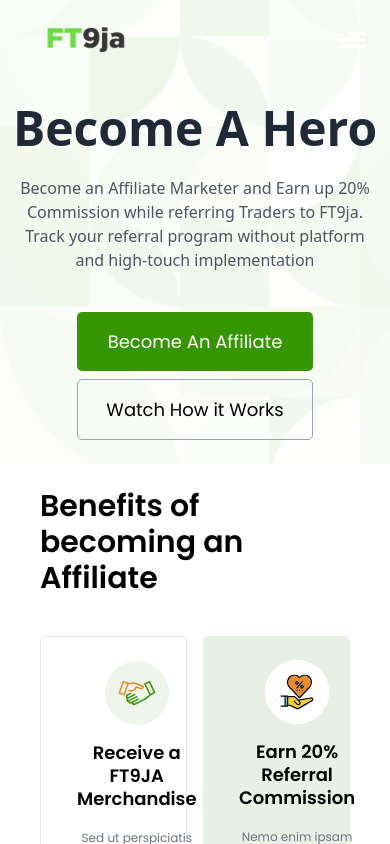
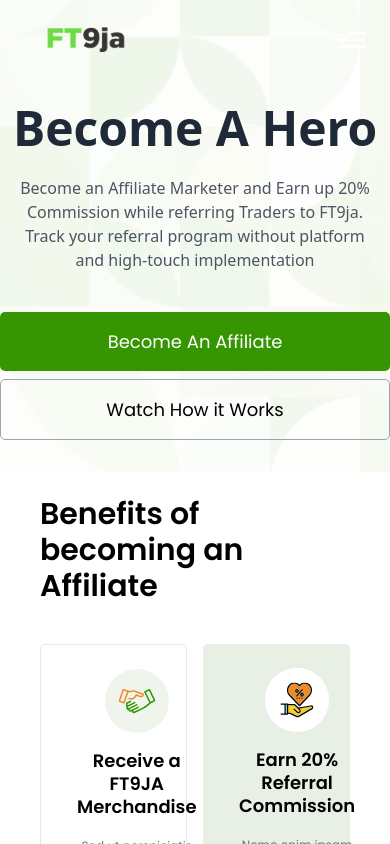
Before and after one commit to seunthegreat/FT9ja-Hero-main, a React (Vite) app: page / in a window 390 px wide. Shown: the top 844 px of the page. Built offline with nearby package versions, Linux system fonts and the light colour scheme.

Commit message:
Responsive Hero component config

```diff
--- a/src/App.jsx
+++ b/src/App.jsx
@@ -7,14 +7,14 @@
 
 const App = () =>(
   <div className={'bg-primary w-full overflow-hidden'}>
-   <div style= {{backgroundImage : `url(${bg})`}}>
+   <div style= {{backgroundImage : `url(${bg})`}} className={"xl:h-full lg:h-screen  md:h-screen xs:h-screen ss:h-screen sm:h-screen"}>
      <div className={`${styles.paddingX} ${styles.flexCenter}`}>
         <div className={`${styles.boxWidth}`}>
           <Navbar />
         </div>
       </div>
 
-      <div className={`${styles.flexStart} `}>
+      <div className={`${styles.flexStart} h-[100%] justify-center items-center`}>
         <div className={`${styles.boxWidth}`}>
           <Hero />
         </div>
--- a/src/components/Button.jsx
+++ b/src/components/Button.jsx
@@ -4,7 +4,7 @@
   <button
     type="button"
     className={`${small && "py-3 px-5" } py-4 px-7 ${!square ? "rounded-[5px]" : "rounded-[0px]"}  ${outline ? "border-gray-400 border" : "bg-button"}
-    font-poppins text-[18px] ${outline ? "text-black" : "text-primary"} outline-none ${styles} `}>
+    font-poppins text-[18px] ${outline ? "text-black" : "text-primary"} outline-none ${styles}`}>
     {title}
   </button>
 )
--- a/src/components/Hero.jsx
+++ b/src/components/Hero.jsx
@@ -3,12 +3,12 @@
 
 const Hero = (props) => (
   <section id="home" style = {{backgroundImage: props.backgroundImage }}>
-    <div className={`flex justify-center items-center flex-col ${styles.paddingY}`}>
-      <h1 className="text-5xl font-bold text-center text-gray-800 md:text-6xl lg:text-7xl xl:text-8xl ">Become A Hero</h1>
+    <div className={`flex justify-center items-center flex-col sm:py-24 py-6`}>
+      <h1 className="text-5xl font-bold text-center text-gray-800 md:text-6xl xs:text-10xl lg:text-7xl xl:text-8xl ">Become A Hero</h1>
       <p className="lg:w-[60%] md:w-[60%] sm:w-[70%] ss:w-[80%] xs:w-[80%] text-gray-600 font-light mb-4 md:mb-6 lg:mb-8 xl:mb-10 text-center px-4 py-6">Become an Affiliate Marketer and Earn up 20% Commission while referring Traders to FT9ja. Track your referral program without platform and high-touch implementation</p>
-      <div className="flex justify-center flex-col lg:flex-row md:flex-row sm:flex-row ss:flex-row">
-        <Button styles="mx-5 mb-2 lg:mb-0 md:mb-0 sm:mb-0 ss:mb-0 xs:mb-3" title="Become An Affiliate"/>
-        <Button styles="mx-5" title="Watch How it Works" outline/>
+      <div className="flex justify-center flex-col lg:flex-row md:flex-row sm:flex-row ss:flex-row  w-full">
+        <Button styles="md:mx-5 sm:mx-5 ss:mx-5 xs:mx-20 mb-2 lg:mb-0 md:mb-0 sm:mb-0 ss:mb-0 xs:mb-3" title="Become An Affiliate"/>
+        <Button styles="md:mx-5 sm:mx-5 ss:mx-5 xs:mx-20 mb-2 lg:mb-0 md:mb-0 sm:mb-0 ss:mb-0 xs:mb-3" title="Watch How it Works" outline/>
       </div>
     </div>
   </section>
```
